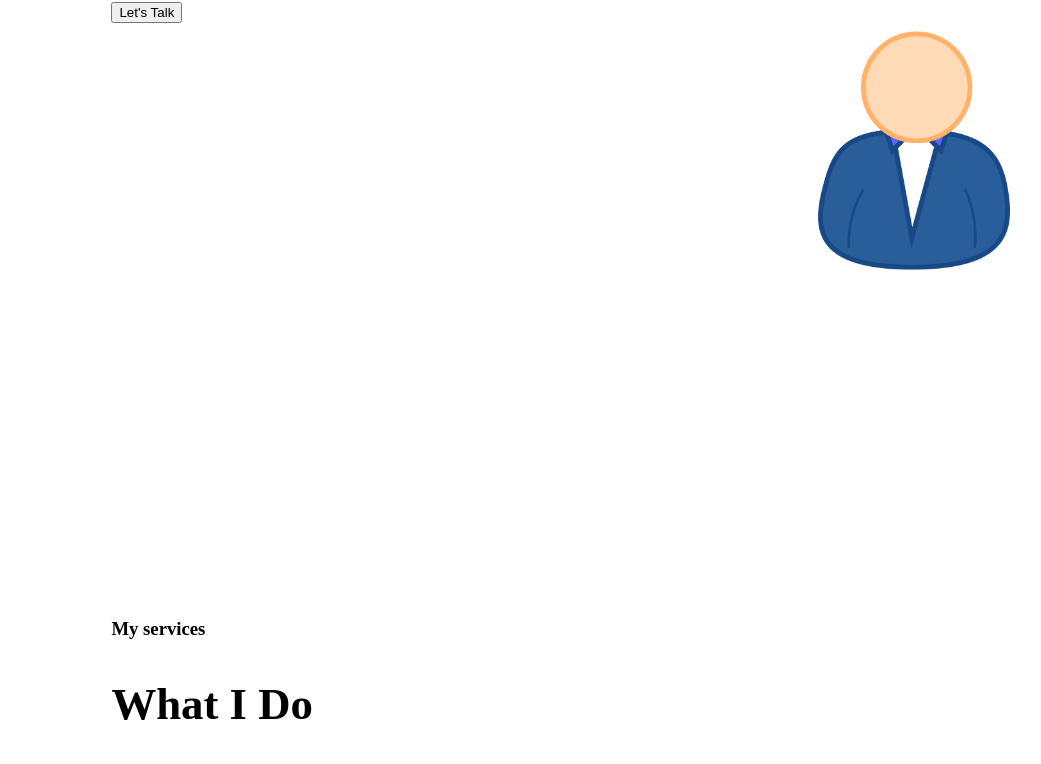
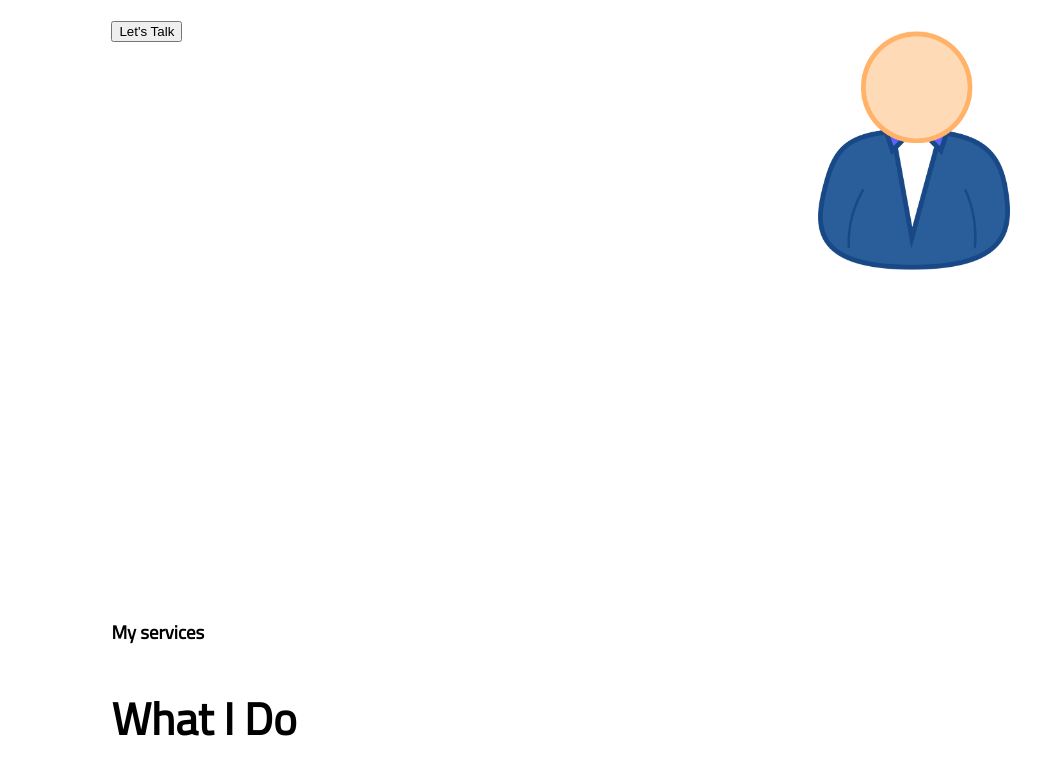
Before and after one commit to Cristina-Gonzalvez-Jucla/Personal-website, a plain HTML site: page index.html in a window 1280 px wide. Shown: the part 300-1064 px from the top of the page, without its empty margins (7-1048 px from the left). Drawn offline with Linux system fonts and the light colour scheme.

Commit message:
add global font & colors

```diff
--- a/styles.css
+++ b/styles.css
@@ -1,3 +1,18 @@
+:root {
+  --text-color: #ffffff;
+  --background: #3c96c9;
+  --primary: #1b2129;
+}
+
+@font-face {
+  font-family: "Titillium";
+  src: url(TitilliumWeb-Regular.ttf);
+}
+body {
+  margin: 3%;
+  font-family: "Titillium";
+}
+
 body {
   margin: 3%;
 }
```
Also changed, not shown: TitilliumWeb-Regular.ttf (added).
